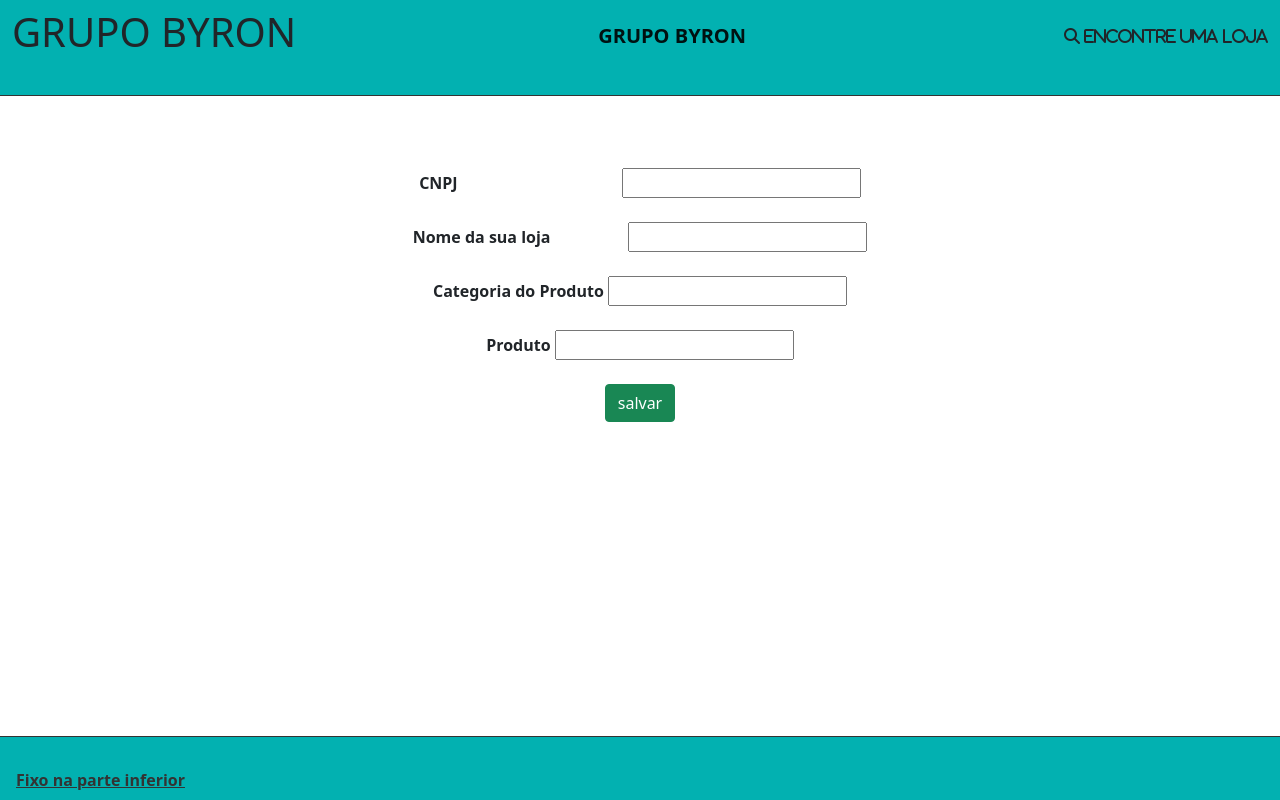
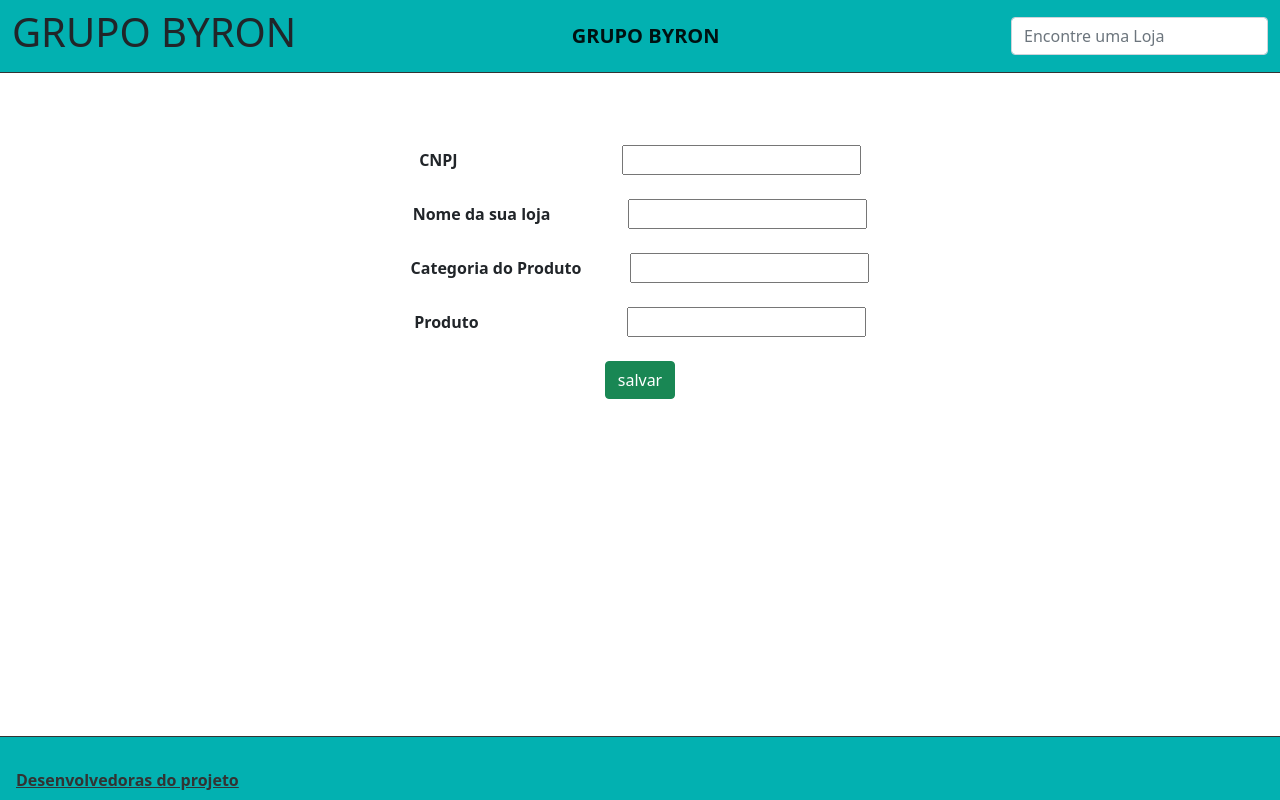
Before and after one commit to elizaoliveira88/CRUD-python, a Django app: page /form/ in a window 1280 px wide. Run offline with Django 3.2, Linux system fonts and the light colour scheme; some libraries are stand-ins or nearby versions.

Commit message:
botão ok

```diff
--- a/app/static/css/styles.css
+++ b/app/static/styles.css
@@ -1,5 +1,6 @@
 header.header{
-  height: 6rem;
+  height: 4.5
+  rem;
   border-bottom: 1px solid #333;
   background-color: rgb(2, 177, 177);
 }
@@ -9,12 +10,6 @@ i#search-btn.fas.fa-search{
 }
 .navbar-brand{
   font-weight: bold;
-}
-.navbar-brand-footer{
-  font-weight: bold;
-  margin-left: 1rem;
-  color: #333;
-  cursor: pointer;
 }
 
 a.far.fa-trash-alt{
@@ -48,11 +43,17 @@ input#id_cnpj{
 input#id_store_name{
   margin-left: 4.6rem;
 }
-select#id_product_category{
-  margin-left: 5rem;
+input#id_product_category{
+  margin-left: 2.8rem;
 }
-select#id_product{
-  margin-left: 15rem;
+input#id_product{
+  margin-left: 9rem;
+}
+.navbar-brand-footer{
+  font-weight: bold;
+  margin-left: 1rem;
+  color: #333;
+  cursor: pointer;
 }
 footer.footer{
   height: 4rem;
--- a/app/templates/base.html
+++ b/app/templates/base.html
@@ -6,7 +6,7 @@
   <meta http-equiv="X-UA-Compatible" content="IE=edge">
   <meta name="viewport" content="width=device-width, initial-scale=1.0">
   <title>{% block title%}{% endblock %}</title>
-  <link rel="stylesheet" href="{% static 'css/styles.css' %}" >
+  <link rel="stylesheet" href="{% static 'styles.css' %}" >
   <link href="https://cdn.jsdelivr.net/npm/bootstrap@5.1.1/dist/css/bootstrap.min.css" rel="stylesheet" integrity="sha384-F3w7mX95PdgyTmZZMECAngseQB83DfGTowi0iMjiWaeVhAn4FJkqJByhZMI3AhiU" crossorigin="anonymous">
   <script src="https://kit.fontawesome.com/c1cbc6fb25.js" crossorigin="anonymous"></script>
 </head>
@@ -14,10 +14,10 @@
   <nav class="navbar navbar-light ">
     <div class="container-fluid">
       <h1>GRUPO BYRON</h1>
-      <a class="navbar-brand">GRUPO BYRON</a>
-      <form class="d-flex" method="GET" id="search-form">
-        <i class="fas fa-search" id="search-btn"> Encontre uma Loja</i>
-        </form>
+      <a href="/" class="navbar-brand">GRUPO BYRON</a>
+      <form class="form-group" method="GET" id="search">
+        <input type="text" id="search" name="search" class="form-control" placeholder="Encontre uma Loja " >
+      </form>
     </div>
   </nav>
 </Header>
@@ -30,7 +30,7 @@
  </body>
  <footer class="footer">
   <nav class="navbar fixed-bottom navbar-light ">
-    <a class="navbar-brand-footer" href="#">Fixo na parte inferior </a>
+    <a class="navbar-brand-footer" href="https://github.com/future4code/Tania-Oliveira">Desenvolvedoras do projeto </a>
   </nav>
  </footer>
 </html>
--- a/app/views.py
+++ b/app/views.py
@@ -5,7 +5,12 @@ from app.models import Stores
 
 def home(request):
    data = {}
-   data['db'] = Stores.objects.all()
+   search = request.GET.get('search')
+
+   if search:
+     data['db'] = Stores.objects.filter(store_name__icontains = search)
+   else:
+      data['db'] = Stores.objects.all()
    return render(request, 'index.html', data)
 
 def form(request):
```
Also changed, not shown: db.sqlite3.
